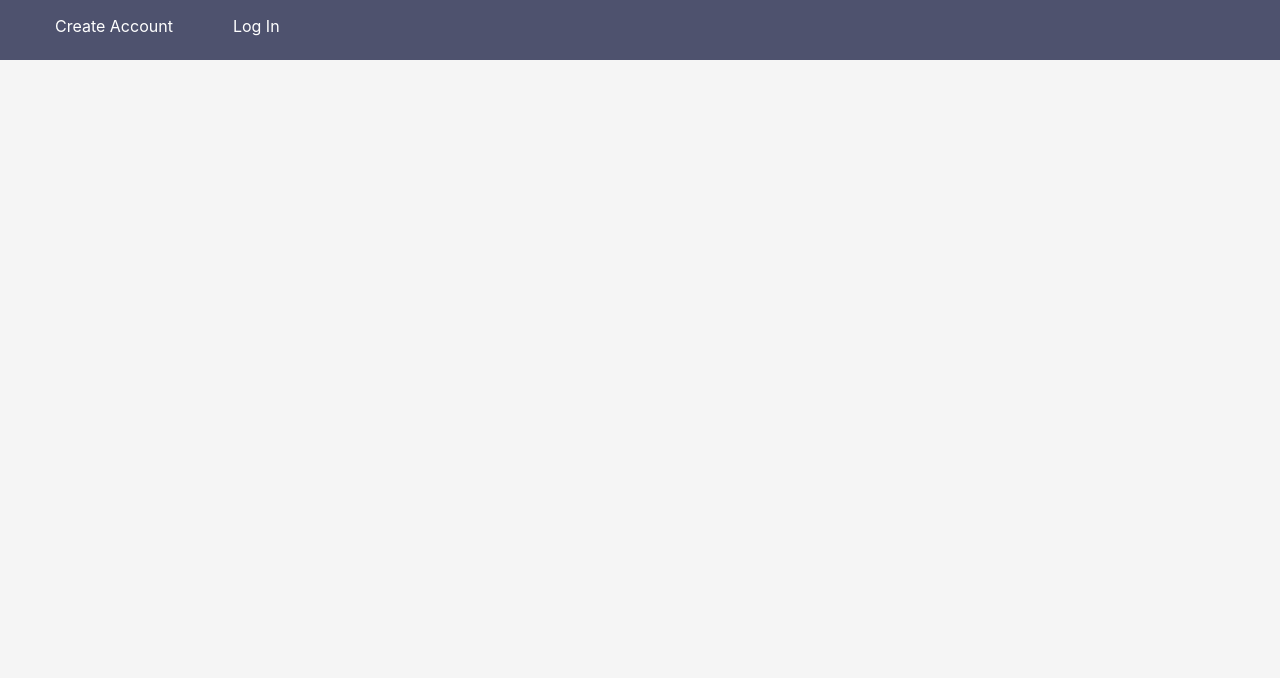
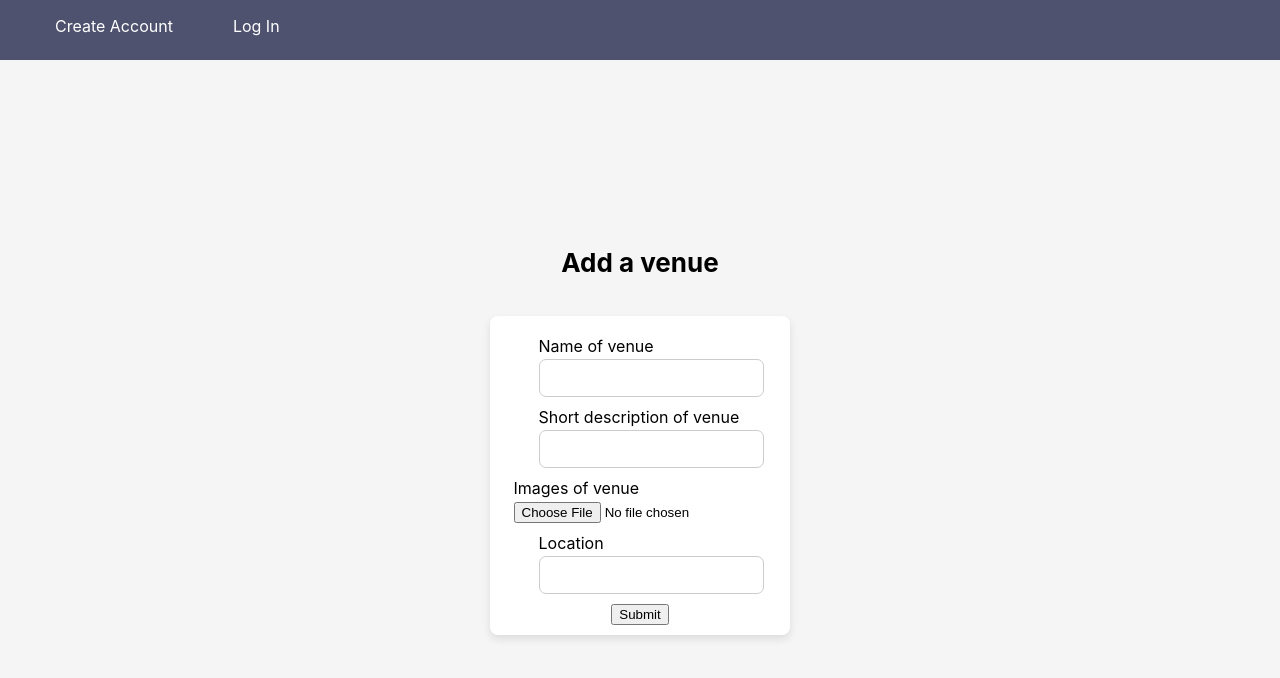
Before and after one commit to a1noack/band-match, a React (Create React App) app: page /addvenue in a window 1280 px wide. Shown: the top 678 px of the page. Built offline with nearby package versions, Linux system fonts and the light colour scheme; no server answers.

Commit message:
Add venues to separate firebase collection

```diff
--- a/src/App.js
+++ b/src/App.js
@@ -8,6 +8,7 @@ import VenuePage from './pages/VenuePage';
 import BandPage from "./pages/BandPage";
 import SignIn from "./pages/SignIn";
 import SignUp from "./pages/SignUp";
+import AddVenue from "./pages/AddVenue";
 
 
 function App() {
@@ -18,8 +19,9 @@ function App() {
         <Route path={"/"} element={<SignUp/>} />
         <Route path={"/signin"} element={<SignIn/>} />
         <Route path={"/feed"} element={<Feed/>} />
+        <Route path={"/addvenue"} element={<AddVenue/>} />
         <Route path={"/profile"} element={<Profile/>} />
-        <Route path={"/venues/:otherId"} element={<VenuePage />} />
+        <Route path={"/venues/:venueName"} element={<VenuePage />} />
         <Route path={"/bands/:otherId"} element={<BandPage />} />
       </Routes>
     </Router>
--- /dev/null
+++ b/src/pages/AddVenue.js
@@ -0,0 +1,115 @@
+import React, { useState } from "react";
+// import { createUserWithEmailAndPassword } from "firebase/auth";
+import { useNavigate } from 'react-router-dom';
+import { doc, setDoc } from "firebase/firestore";
+import { uploadToFirebase } from '../utils/firebaseUtils';
+
+import { auth, db } from "../utils/firebaseConfig"
+
+
+function AddVenue() {
+    // const [email, setEmail] = useState("");
+    // const [password, setPassword] = useState("");
+    const [name, setName] = useState("");
+    const [description, setDescription] = useState("");
+    const [location, setLocation] = useState("");
+    const [error, setError] = useState(null);
+    const [imageURL, setImageURL] = useState(null);
+
+    const navigate = useNavigate();
+
+    const handleFileChange = async (e) => {
+        console.log("File changed");
+        const selectedFile = e.target.files[0];
+        console.log("Selected file:", selectedFile);
+
+        try {
+          const imageURL = await uploadToFirebase(selectedFile); // Pass the file directly
+          setImageURL(imageURL);
+          console.log("Image URL:", imageURL);
+        //   if (imageURL) {
+        //     const userRef = doc(db, "users", user.uid);
+        //     console.log("userRef:", userRef);
+        //     await updateDoc(userRef, {
+        //       profileImage: imageURL
+        //     });
+        //   }
+        } catch (error) {
+          console.error('Error updating user profile image', error);
+        }
+    };
+
+    const handleSubmit = async (event) => {
+      event.preventDefault()
+      try {
+        // Add the user's info to the database
+        await setDoc(doc(db, "venues", name), {
+          name: name,
+          description: description,
+          location: location,
+          images: [imageURL],
+          visited: []
+        });
+
+        navigate("/feed");
+      } catch (error) {
+        setError(error);
+        console.error("Error creating user", error.message)
+        navigate("/");
+      }
+    };
+
+    return (
+      <div>
+        <div className="content-container">
+          <h2 className={"App-header"}>Add a venue</h2>
+          <form onSubmit={handleSubmit}>
+            <div className="form-group">
+              <label>Name of venue</label>
+              <input
+                  id="name"
+                  type="text"
+                  placeholder=""
+                  value={name}
+                  onChange={(e) => setName(e.target.value)}
+              />
+            </div>
+            <div className="form-group">
+              <label>Short description of venue</label>
+              <input
+                  id="description"
+                  type="text"
+                  placeholder=""
+                  value={description}
+                  onChange={(e) => setDescription(e.target.value)}
+              />
+            </div>
+            <div className="form-group">
+                <label>Images of venue</label>
+                <input
+                    type="file" onChange={handleFileChange} style={{ marginTop: '1px' }}
+                />
+            </div>
+            <div className="form-group">
+              <label>Location</label>
+              <input
+                  type="text"
+                  placeholder=""
+                  value={location}
+                  onChange={(e) => setLocation(e.target.value)}
+              />
+            </div>
+            <button type="submit">Submit</button>
+        </form>
+        {
+        error &&
+            <div style={{ backgroundColor: '#ffe6e6', border: '1px solid red', padding: '10px', borderRadius: '4px', marginTop: '10px' }}>
+            <span style={{ color: 'red' }}>Invalid information. Please try again.</span>
+        </div>
+        }
+        </div>
+        </div>
+    );
+  }
+
+  export default AddVenue;
--- a/src/pages/Feed.js
+++ b/src/pages/Feed.js
@@ -1,18 +1,24 @@
 import React, { useEffect, useState } from "react";
 import { Link } from 'react-router-dom';
+import { useNavigate } from 'react-router-dom';
 
 import { useAuthState } from '../hooks/useAuthState';
-import { fetchDocuments } from '../utils/firebaseUtils';
+import { fetchVenueNames } from '../utils/firebaseUtils';
 
 function Feed() {
     const { user, loading, userType } = useAuthState();  // Get info for currently logged in user
     const [documents, setDocuments] = useState([]);
+    const navigate = useNavigate();
+
+    const redirectToVenueAdd = () => {
+        navigate("/addvenue");
+    }
 
     // Get all of the documents for all users
     useEffect(() => {
         const getAndSetDocuments = async () => {
             try {
-            const docs = await fetchDocuments();
+            const docs = await fetchVenueNames();
             setDocuments(docs);
             } catch (error) {
                 console.error("Error fetching documents:", error);
@@ -35,14 +41,16 @@ function Feed() {
             <h1>
                 {"Venues In My Area"}
             </h1>
-            {documents.filter(doc => doc.entity_type !== userType).map(doc => (
-                <Link to={`/venues/:${doc.id}`} key={doc.id} className="card custom-link">
+            {documents.map(doc => (
+                <Link to={`/venues/:${doc.venue_name}`} key={doc.venue_name} className="card custom-link">
                 {/* The entire card is now a link */}
                 <div>
-                    {doc.entity_name}
+                    {doc.venue_name}
                 </div>
                 </Link>
             ))}
+            <div>Don't see a venue that should be listed?</div>
+            <button onClick={redirectToVenueAdd}>Add a venue</button>
             </div>
         </div>
         );
--- a/src/pages/VenuePage.js
+++ b/src/pages/VenuePage.js
@@ -7,7 +7,7 @@ import { useAuthState } from '../hooks/useAuthState';
 
 
 function VenuePage() {
-    const { otherId } = useParams();  // get the param from the url
+    const { venueName } = useParams();  // get the param from the url (must match what's in App.js)
     const [otherData, setOtherData] = useState(null);
     const { user } = useAuthState();  // Get info for currently logged in user
     const [bandDetails, setBandDetails] = useState([]);
@@ -16,11 +16,12 @@ function VenuePage() {
     useEffect(() => {
       const fetchOtherData = async () => {
         try {
-          const docRef = doc(db, 'users', otherId.slice(1));
+          console.log("venuename", venueName);
+          const docRef = doc(db, 'venues', venueName.slice(1));  // Remove the leading colon from the name
           const docSnap = await getDoc(docRef);
 
           console.log("docSnap = ", docSnap);
-          console.log("otherId = ", otherId);
+          console.log("venueName = ", venueName);
 
           if (docSnap.exists()) {
             setOtherData(docSnap.data());
@@ -33,7 +34,7 @@ function VenuePage() {
       };
 
       fetchOtherData();
-    }, [otherId, db]);
+    }, [venueName, db]);
 
     useEffect(() => {
       setLoading(true);
@@ -66,7 +67,7 @@ function VenuePage() {
         console.error("No user logged in");
         return;
       }
-      const otherRef = doc(db, 'users', otherId.slice(1)); // Ensure the ID is correctly formatted
+      const otherRef = doc(db, 'venues', venueName.slice(1));  // Remove the leading colon from the name
       try {
         await updateDoc(otherRef, {
           visited: arrayUnion(user.uid)
@@ -86,8 +87,8 @@ function VenuePage() {
     return (
       <div>
         <div className="content-container">
-          <h1>{"Venue: " + otherData.name}</h1>
-          <p>{"Venue's email: " + otherData.email}</p>
+          <h1>{otherData.name}</h1>
+          <p>{"Description: " + otherData.description}</p>
           <p>Bands that have played here:</p>
           <div className="cards-container">
             {bandDetails.map((band, index) => (
--- a/src/utils/firebaseUtils.js
+++ b/src/utils/firebaseUtils.js
@@ -55,3 +55,13 @@ export const fetchDocuments = async () => {
     console.log(documents);
     return documents;
 }
+
+export const fetchVenueNames = async () => {
+    const querySnapshot = await getDocs(collection(db, "venues"));
+
+    const names = querySnapshot.docs.map((doc) => ({
+        venue_name: doc.data().name,
+    }));
+    console.log(names);
+    return names;
+}
```
